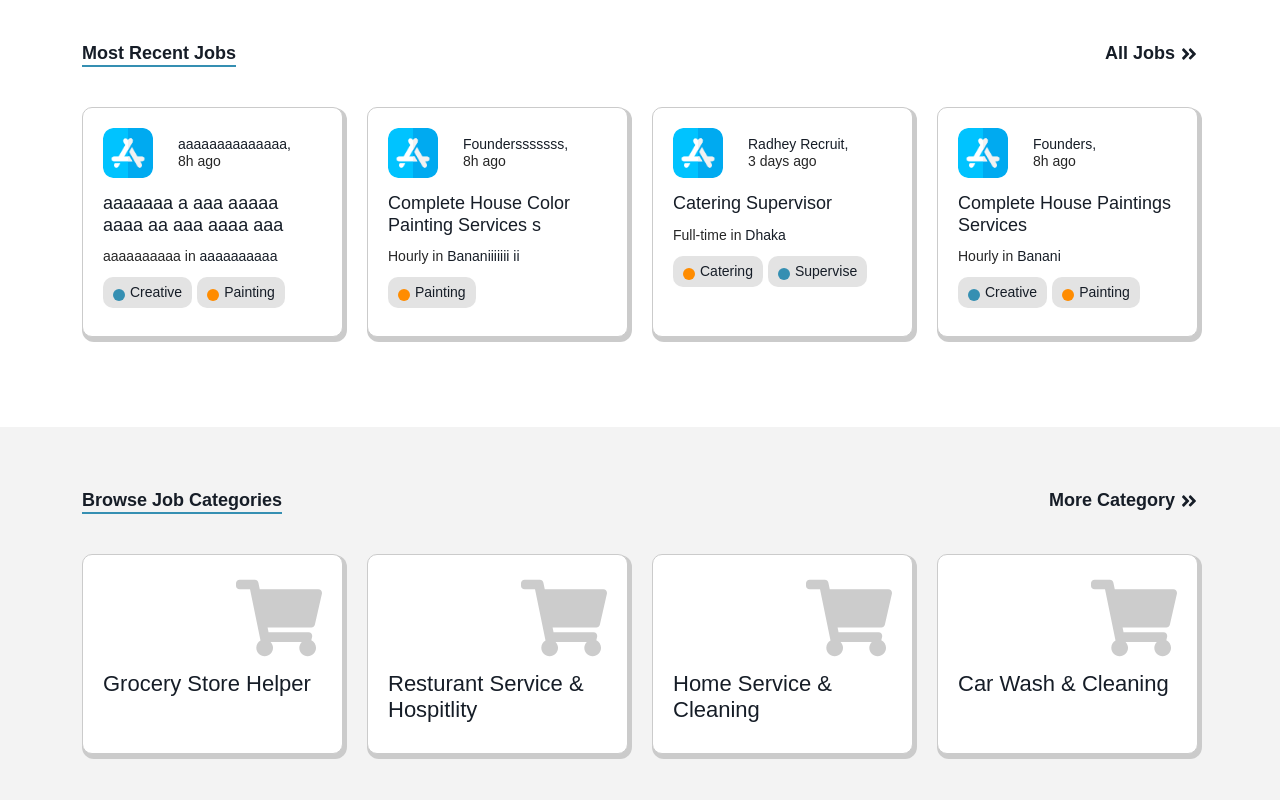
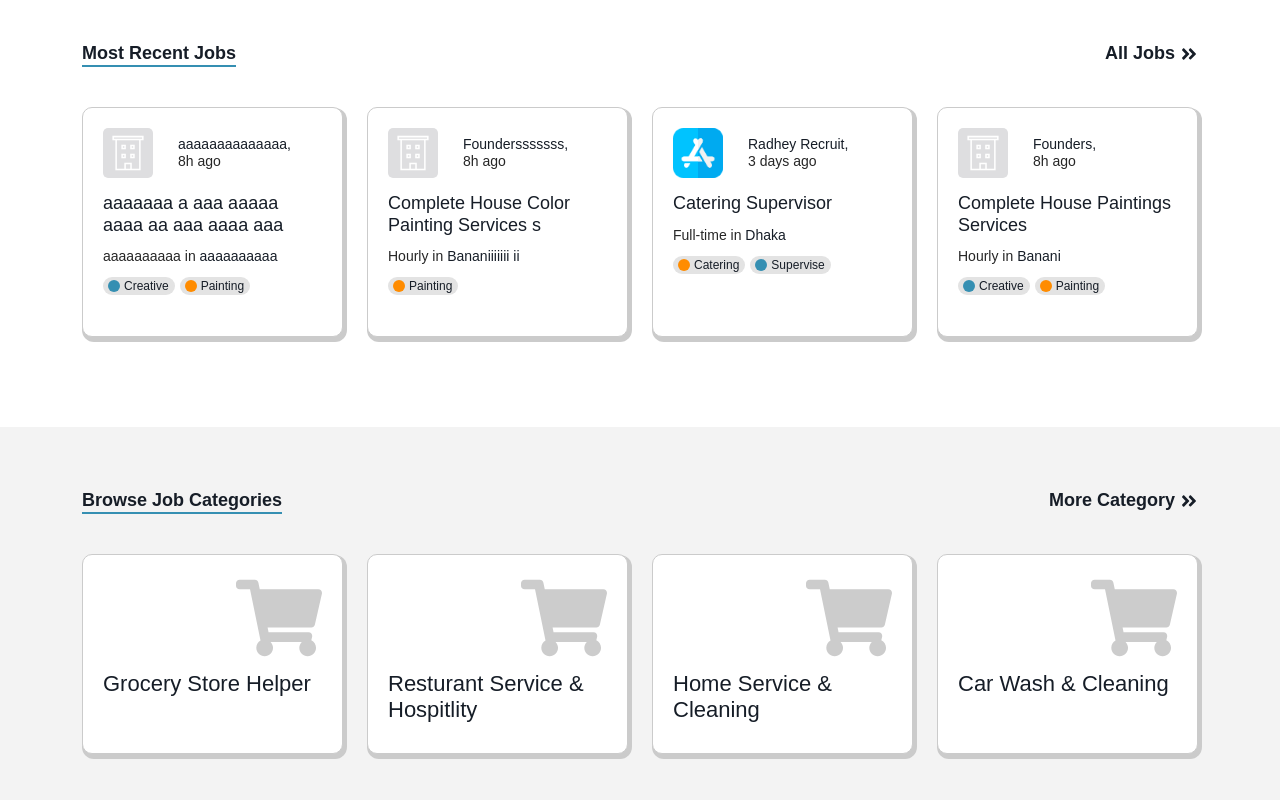
Before and after one commit to Rashed360/hourly-finder, a React (Create React App) app: page / in a window 1280 px wide. Shown: the part 820-1620 px from the top of the page. Built offline with nearby package versions, Linux system fonts and the light colour scheme; no server answers.

Commit message:
job icon, city section to location page link, location route in App.js

```diff
--- a/src/components/App.js
+++ b/src/components/App.js
@@ -14,6 +14,7 @@ import Login from './auth/Login'
 import Register from './auth/Register'
 import CityCategory from './cityCategory/CityCategory'
 import AllJobs from './allJobs/AllJobs'
+import LocationPage from './locationPage/LocationPage'
 import RecruiterDashboard from './dashboard/recruiter/RecruiterDashboard'
 import RecruiterOverview from "./dashboard/recruiter/overView/RecruiterOverview"
 import RecruiterEditProfile  from "./dashboard/recruiter/editProfile/RecruiterEditProfile"
@@ -34,6 +35,7 @@ function App() {
         <Route path="blogs" element={<Blogs />} />
         <Route path="about" element={<About />} />
         <Route path="contact" element={<Contact />} />
+        <Route path="/location/:cityName" element={<LocationPage />} />
 
         <Route path="login" element={<Login />} />
         <Route path="register" element={<Register />} />
@@ -47,7 +49,8 @@ function App() {
         {/* Dynamic Route End */}
 
         {/* Recruiter Dashboard Route Start */}
-        <Route path="/dashboard/recruiter/*" element={<RecruiterDashboard />} >
+        <Route path="/dashboard" element={<RecruiterDashboard />} >
+          <Route index element={<RecruiterOverview />} />
           <Route path="overview" element={<RecruiterOverview />} />
           <Route path="message" element={<RecruiterMessage />} />
           <Route path="edit-profile" element={<RecruiterEditProfile />} />
--- a/src/components/commonComponents/commonBlock/jobBlock/JobBlock.js
+++ b/src/components/commonComponents/commonBlock/jobBlock/JobBlock.js
@@ -1,4 +1,5 @@
 import { Link } from 'react-router-dom'
+import org_logo from '../../../../assets/svgs/org.svg'
 import Tags from '../../../commonComponents/tagElement/Tags'
 
 const JobBlock = ({ job }) => {
@@ -7,7 +8,7 @@ const JobBlock = ({ job }) => {
 			<div class='about-recruiter d-flex align-items-center'>
 				<Link to={`/company/${job.company_id}`}>
 					<img
-						src={job.image}
+						src={job.image? job.image : org_logo}
 						alt='logo'
 						class='recruiter-logo'
 					/>
--- a/src/components/home/blogSection/BlogSection.js
+++ b/src/components/home/blogSection/BlogSection.js
@@ -25,7 +25,7 @@ const BlogSection = () => {
             ]
         },
         {
-            id : 1,
+            id : 2,
             author : "Sajeeb Debnath",
             author_id : "2",
             title : "How House Painting Services Works...",
@@ -43,7 +43,7 @@ const BlogSection = () => {
             ]
         },
         {
-            id : 1,
+            id : 3,
             author : "Sajeeb Debnath",
             author_id : "3",
             title : "How House Painting Services Works...",
@@ -61,7 +61,7 @@ const BlogSection = () => {
             ]
         },
         {
-            id : 1,
+            id : 4,
             author : "Sajeeb Debnath",
             author_id : "4",
             title : "How House Painting Services Works...",
--- a/src/components/home/citySection/CitySection.js
+++ b/src/components/home/citySection/CitySection.js
@@ -9,21 +9,25 @@ const CitySection = () => {
     {
       id : 1,
       name : "Dhaka",
+      code_name: 'dhaka',
       mapPhoto : "/images/homepage/cities/dhaka.png"
     },
     {
       id : 2,
       name : "Chittagong",
+      code_name: 'chittagong',
       mapPhoto : "/images/homepage/cities/chittagong.png"
     },
     {
       id : 3,
       name : "Rajshahi",
+      code_name: 'rajshahi',
       mapPhoto : "/images/homepage/cities/rajshahi.png"
     },
     {
       id : 4,
       name : "Sylhet",
+      code_name: 'sylhet',
       mapPhoto : "/images/homepage/cities/sylhet.png"
     }
   ]
--- a/src/components/home/commonHome/blocks/CityBlock.js
+++ b/src/components/home/commonHome/blocks/CityBlock.js
@@ -2,14 +2,14 @@ import React from 'react'
 import { Link } from 'react-router-dom'
 
 const CityBlock = ({location}) => {
-	const {id, name, mapPhoto} = location
+	const {id, name, code_name, mapPhoto} = location
 	return (
 		<div class='col-lg-3'>
 			<div class='location-based-jobs' style={{backgroundImage: `url(${mapPhoto})`}}>
 				<div class='location-name'>
 					<p>Find hourly jobs on</p>
 					<h4>
-						<Link to={`/jobs/location/${id}`}>{name}</Link>
+						<Link to={`/location/${code_name}`}>{name}</Link>
 					</h4>
 				</div>
 			</div>
--- a/src/components/home/jobSection/JobSection.js
+++ b/src/components/home/jobSection/JobSection.js
@@ -9,7 +9,7 @@ const JobSection = () => {
       name: 'aaaaaaa a aaa aaaaa aaaa aa aaa aaaa aaa',
       company: 'aaaaaaaaaaaaaaa',
       company_id : 2,
-      image: '/images/homepage/recruiter-logo.png',
+      image: '',
       time: '8h ago',
       type: 'aaaaaaaaaa',
       location: 'aaaaaaaaaa',
@@ -29,7 +29,7 @@ const JobSection = () => {
       name: 'Complete House Color Painting Services ssss ssssss ssss sssssssss sssssssssssssssssssssssssss',
       company: 'Foundersssssssssssssssss',
       company_id : 2,
-      image: '/images/homepage/recruiter-logo.png',
+      image: '',
       time: '8h ago',
       type: 'Hourly',
       location: 'Bananiiiiiii iiiiiiiiiiiiii',
@@ -65,7 +65,7 @@ const JobSection = () => {
       name: 'Complete House Paintings Services',
       company: 'Founders',
       company_id : 2,
-      image: '/images/homepage/recruiter-logo.png',
+      image: '',
       time: '8h ago',
       type: 'Hourly',
       location: 'Banani',
--- /dev/null
+++ b/src/components/locationPage/LocationPage.js
@@ -0,0 +1,16 @@
+import React from 'react'
+import { useParams } from 'react-router'
+
+const LocationPage = () => {
+	const { cityName } = useParams()
+	return (
+		<div className='location-page'>
+			<div className="side-bar">
+                <h3>{cityName}</h3>
+            </div>
+            <div className="window">map</div>
+		</div>
+	)
+}
+
+export default LocationPage
--- a/src/style/index.css
+++ b/src/style/index.css
@@ -32,7 +32,7 @@
 /* ------------------------- Home Start --------------------- */
 /* ------------------------- Header Section CSS Start --------------------- */
 .header-top-area {
-	background-color: #ffffff69;
+	background: linear-gradient(#ace8eb,#beedf0);
 	padding: 15px 0px;
 	position: fixed;
 	width: 100%;
@@ -40,7 +40,7 @@
 	z-index: 99;
 }
 .header-top-area.active {
-	background-color: #ffffff;
+	background: #ffffff;
 	box-shadow: 0 2px rgb(238, 238, 238);
 }
 .menu-area {
@@ -197,7 +197,7 @@ a.btn.join-us {
 .about-recruiter a .recruiter-logo {
 	width: 50px;
 	height: 50px;
-	border-radius: 10px;
+	border-radius: 5px;
 }
 
 .recruiter-title {
@@ -230,8 +230,9 @@ a.btn.join-us {
 	background: #e3e3e3;
     display: flex;
 	align-items: center;
-    font-size: var(--smallFont);
-    padding: 5px 10px;
+    font-size: 12px;
+    line-height: 12px;
+    padding: 3px 6px 3px 3px;
     border-radius: 10px;
     margin-right: 5px;
     margin-bottom: 5px;
@@ -244,8 +245,7 @@ a.btn.join-us {
     height: 12px;
     display: inline-block;
     border-radius: 50%;
-    margin-right: 5px;
-    margin-top: 5px;
+    margin: auto 4px auto 2px;
 }
 
 .job-keyword,
@@ -931,6 +931,7 @@ a.btn.join-us {
 	margin-top: 70px;
 	height: 90vh;
 	min-height: 590px;
+	background: url(../assets/svgs/hero-bg.svg)
 }
 
 .registration-box,
@@ -938,7 +939,6 @@ a.btn.join-us {
 	width: 960px;
 	height: 540px;
 	border-radius: 30px;
-	border: 1px solid whitesmoke;
 	background: white;
 }
 
@@ -2329,3 +2329,21 @@ a.btn.join-us {
 	background: gray;
  }
  /* -------------------------Recruiter Dashboard CSS  End--------------------- */
+
+  /* -------------------------Location Page CSS  Start--------------------- */
+  .location-page {
+	  margin-top: 70px;
+	  height: 100vh;
+	  display: flex;
+  }
+  .location-page .side-bar {
+	  width: 400px;
+	  background: #FFF;
+	  padding: 10px;
+  }
+  .location-page .window {
+	  width: 100%;
+	  background: whitesmoke;
+	  padding: 10px;
+  }
+  /* -------------------------Location Page CSS  End--------------------- */
```
Also changed, not shown: src/assets/svgs/org.svg (added).
